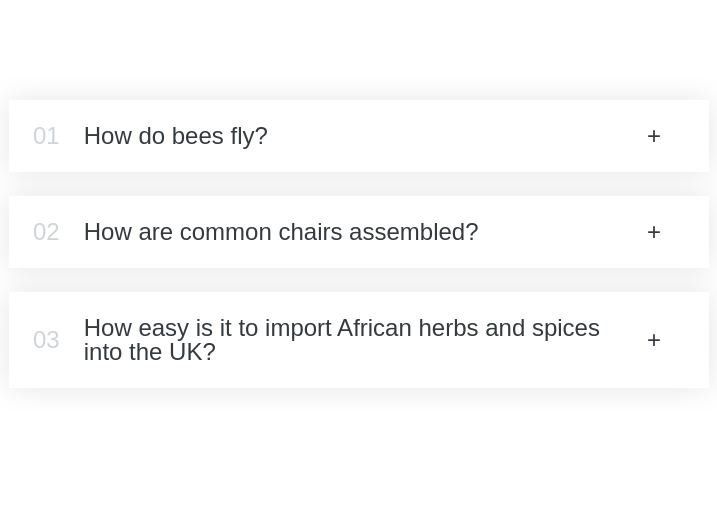
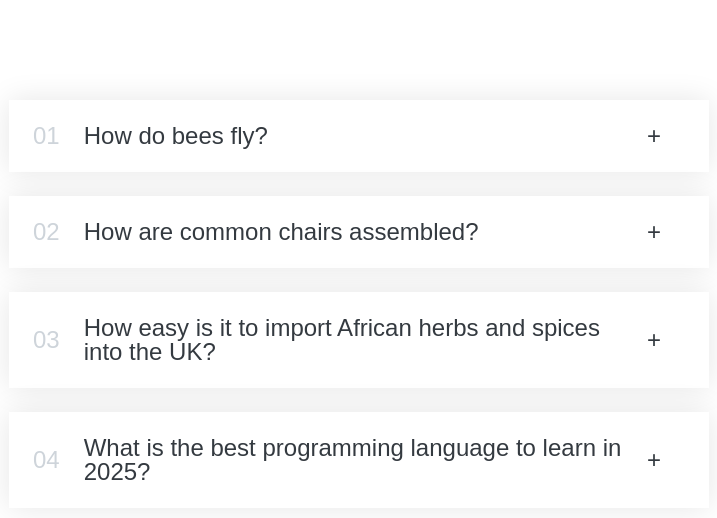
Before and after one commit to MBANS8A1/Information-Accordion, a React (Create React App) app: page / in a window 1280 px wide. Shown: the top 518 px of the page, without its empty margins (281-998 px from the left). Built offline with nearby package versions, Linux system fonts and the light colour scheme.

Commit message:
I added another faq to the array of objects.

```diff
--- a/src/App.js
+++ b/src/App.js
@@ -13,6 +13,10 @@ const faqs = [
   {
     title: "How easy is it to import African herbs and spices into the UK?",
     text: "Importing African spices and herbs into the UK in 2025 is possible but involves several administrative steps and regulatory checks. You’ll need to clear customs declarations (via HM Revenue & Customs) and determine whether your goods are classed as “plant products” requiring phytosanitary/pre‑health certification.You’ll also need to make sure packaging, labelling (e.g., country of origin, ingredients, allergens) and food‑safety standards are met, and check whether any import licences or additional certificates are required. It is doable, but you’ll want to budget time for compliance and possibly extra costs.",
+  },
+  {
+    title: "What is the best programming language to learn in 2025?",
+    text: "In 2025, Python remains the best programming language to learn for most people due to its versatility, readability, and massive ecosystem. It’s dominant in fields like AI, data science, web development, and automation, and it has one of the most supportive communities. However, if your focus is on web development, JavaScript (and TypeScript) is essential; for high-performance systems or game development, C++ or Rust are excellent; and for mobile apps, Kotlin (Android) or Swift (iOS) are top choices. Still, starting with Python offers the broadest foundation and fastest path to practical projects in 2025.",
   },
 ];
 
```
